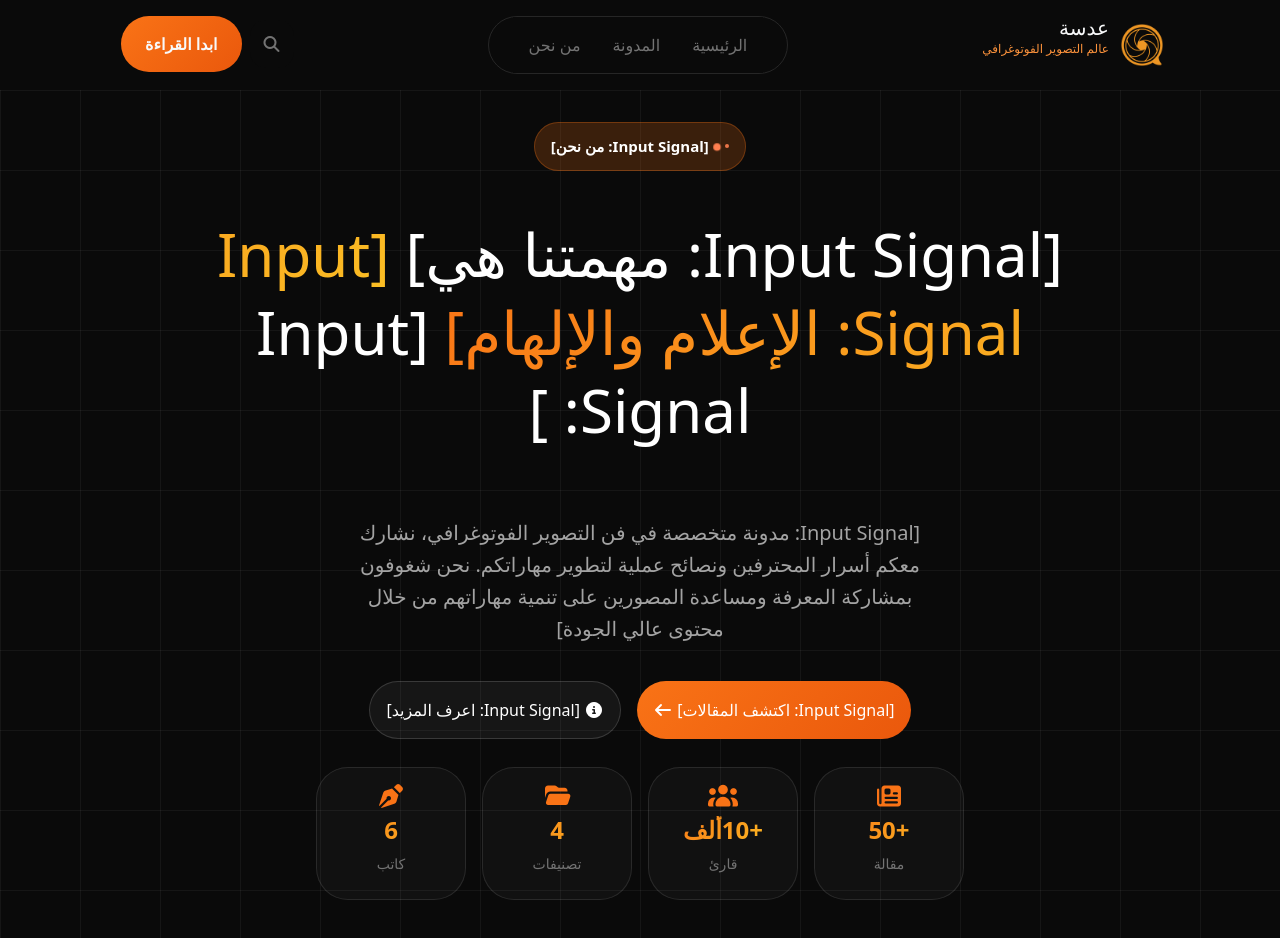
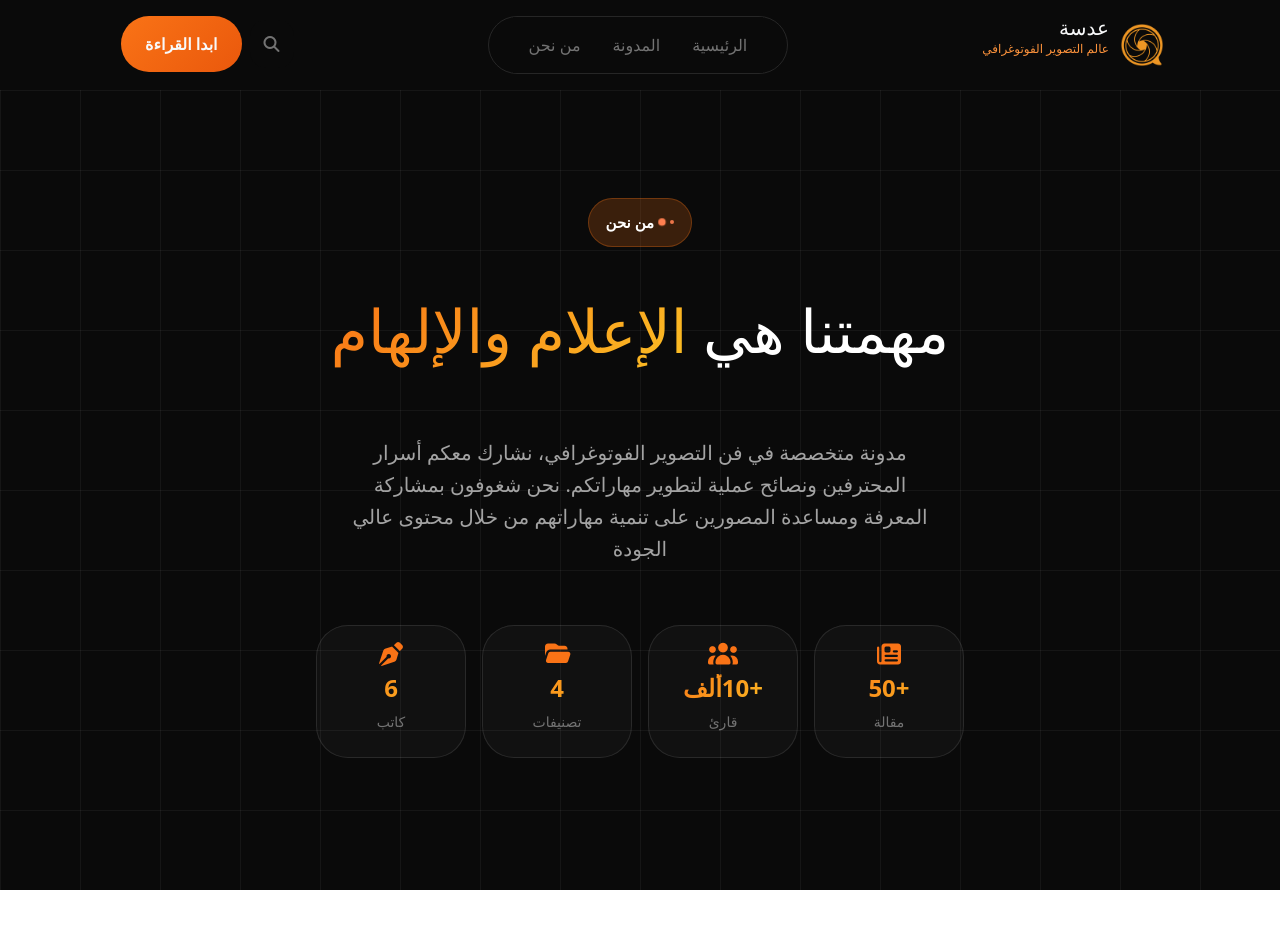
Before and after one commit to asia-negm/angular, an Angular app: page /about in a window 1280 px wide. Shown: the top 938 px of the page. After the commit the page ends 890 px from the top, so only its background shows below. Built offline with nearby package versions, Linux system fonts and the light colour scheme.

Commit message:
project card

```diff
--- a/src/app/about-component/about-component.html
+++ b/src/app/about-component/about-component.html
@@ -2,9 +2,10 @@
   <app-hero
   badgeText ="من نحن"
   title ="مهمتنا هي"
-  titleHightLight ="الإعلام والإلهام"
+  titleHighlight ="الإعلام والإلهام"
   titleRest =""
   description ="مدونة متخصصة في فن التصوير الفوتوغرافي، نشارك معكم أسرار المحترفين ونصائح عملية لتطوير مهاراتكم. نحن شغوفون بمشاركة المعرفة ومساعدة المصورين على تنمية مهاراتهم من خلال محتوى عالي الجودة"
-  [showCards]="true"
-  />
+  [showCards]= "true"
+  [showBtn]="false"
+    />
 </div>
--- a/src/app/hero/hero.html
+++ b/src/app/hero/hero.html
@@ -5,19 +5,22 @@
     </div>
           <div class="spinner-grow  text-orange-400" role="status">
     </div>
-          {{badgeText}}</span></h5>
-      <h1 class="text-6xl text-white mb-6">   {{title}} <span class="gradient-text">{{titleHightLight}} </span>
-    {{titleRest}}</h1>
-      <p class="text-netual-400 text-xl">{{description}}</p>
+          {{badgeText ()}}</span></h5>
+      <h1 class="text-6xl text-white mb-6">   {{title()}} <span class="gradient-text">{{  titleHighlight ()}} </span>
+    {{titleRest()}}</h1>
+      <p class="text-netual-400 text-xl">{{description()}}</p>
+      @if(showBtn()){
         <div class="d-flex gap-3">
-        <button class="background-oragne discover text-white p-3 rounded border-0 rounded-5">{{primaryBtn}}
+          <button class="background-oragne discover text-white p-3 rounded border-0 rounded-5">اكتشف المقالات
             <i class="fa-solid fa-arrow-left"></i>
           </button>
           <button class="see-more p-3">
          <i class="fa-solid fa-circle-info"></i>
-      {{secondaryBtn}}
+        اعرف المزيد
           </button>
         </div>
+
+      }
       @if(showCards()){
         <div>
           <div class="d-flex gap-3 p-4">
--- a/src/app/hero/hero.ts
+++ b/src/app/hero/hero.ts
@@ -10,13 +10,12 @@ import { RouterLink } from '@angular/router';
   styleUrl: './hero.css',
 })
 export class Hero {
-  badgeText = input('مرحباً بك في عدسة');
+  badgeText =input( 'مرحباً بك في عدسة');
   title =input('اكتشف');
-  titleHightLight =input('فن');
+  titleHighlight =input('فن');
   titleRest =input('التصوير الفوتوغرافي');
   description =input('انغمس في أسرار المحترفين ونصائح عملية لتطوير مهاراتك في التصوير.');
-  primaryBtn =input('اكتشف المقالات');
-  secondaryBtn =input('اعرف المزيد');
+  showBtn =input(true);
   showCards =input(true);
 
     cards:ICard[]=[
--- a/src/app/project-component/project-component.html
+++ b/src/app/project-component/project-component.html
@@ -1,4 +1,11 @@
-<div class="container hero-section">
-
-
+<div>
+  <app-hero
+  badgeText ="مدونتنا"
+  title ="اكتشف"
+  titleHighlight ="مقالاتنا"
+  titleRest =""
+  description ="اكتشف الدروس والرؤى وأفضل الممارسات للتطوير الحديث"
+  [showCards]="false"
+  [showBtn]="false"
+    />
 </div>
```
Lines whose indentation alone changed are shown as unchanged.
